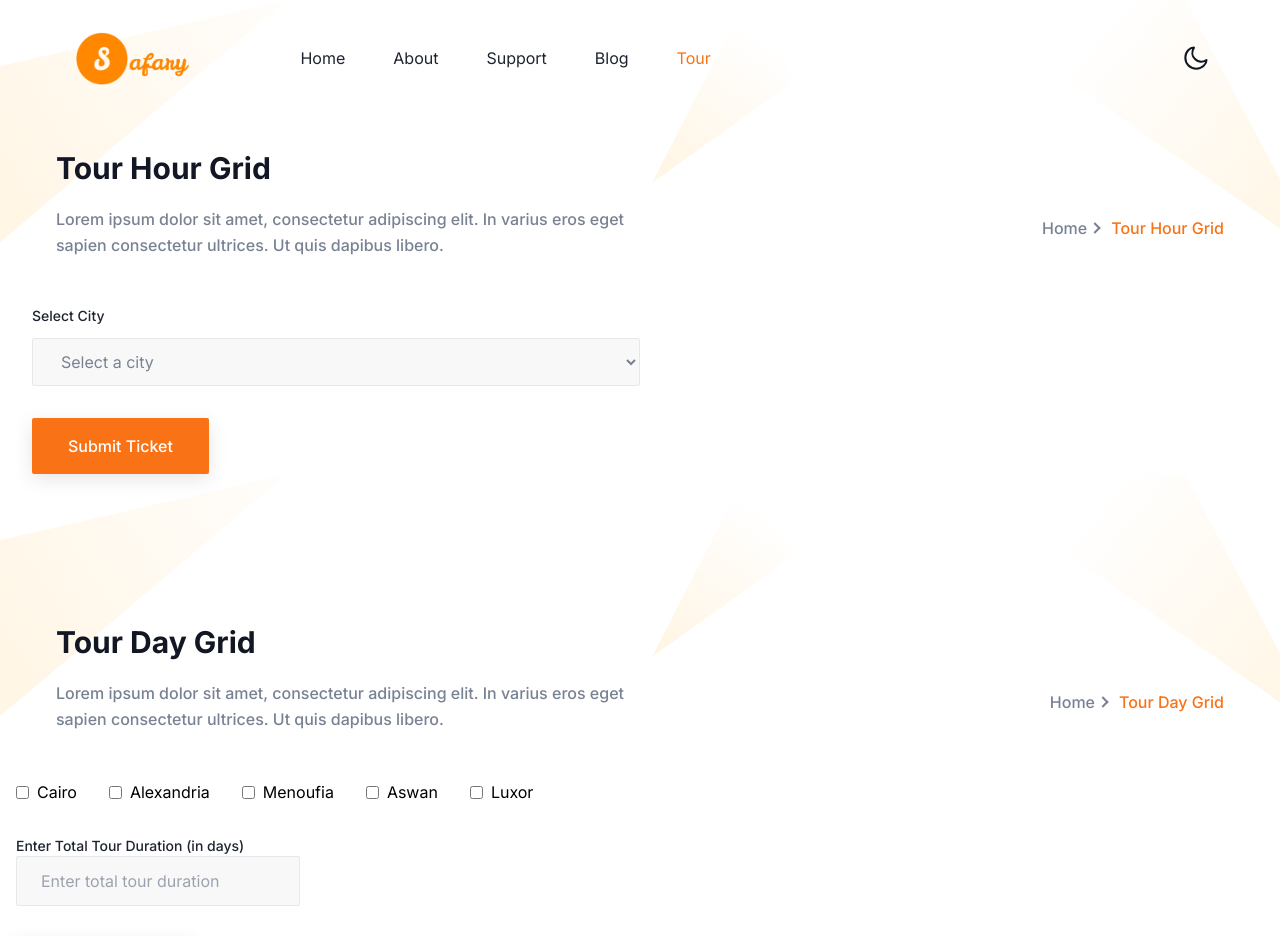
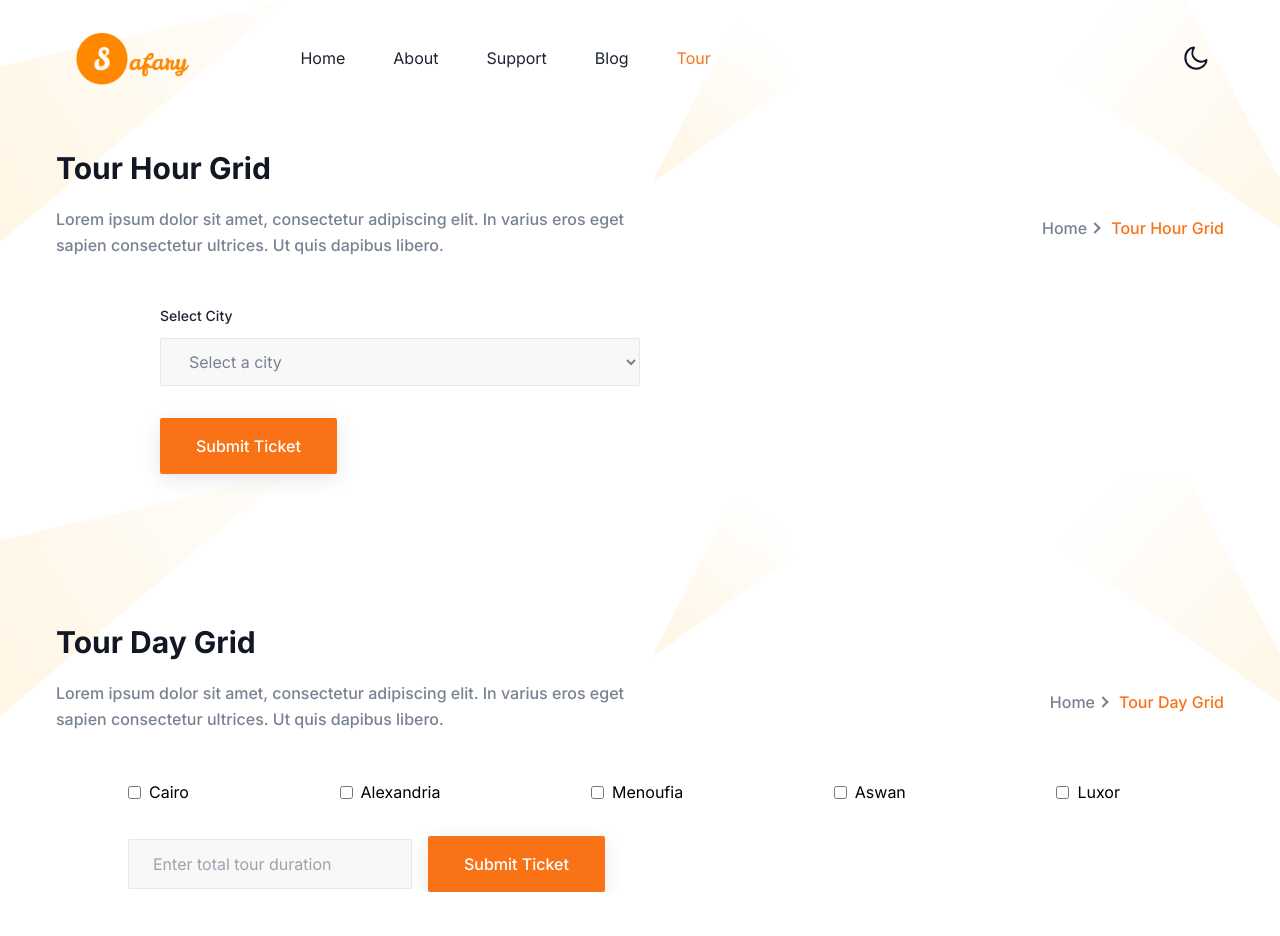
Before and after one commit to alyhani2024/SafaryApp, a Next.js app: page /Tourist/Tour in a window 1280 px wide. Shown: the top 936 px of the page. Built offline with nearby package versions, Linux system fonts and the light colour scheme.

Commit message:
Tour DesignWidth

```diff
--- a/src/components/TourDays/TourDay.tsx
+++ b/src/components/TourDays/TourDay.tsx
@@ -50,8 +50,8 @@ const TourDayForm = () => {
   };
 
   return (
-    <form onSubmit={handleSubmit} className='ml-4'>
-      <div className="flex flex-wrap">
+    <form onSubmit={handleSubmit} style={{ width: '80%', margin: '0 auto' }}>
+      <div className="flex flex-wrap justify-between">
         {cities.map((city) => (
           <div key={city} className="flex items-center mr-8">
             <input
@@ -67,8 +67,9 @@ const TourDayForm = () => {
       {selectedCities.map((city) => (
         <div key={city} className="mt-4">
           <h3 className="text-lg font-medium text-dark dark:text-white">{city}</h3>
+          <div className="flex flex-wrap">
             {attractions[city].map((attraction) => (
-            <div key={attraction} className="flex items-center mt-2">
+              <div key={attraction} className="flex items-center mt-2 mr-8">
                 <input
                   type="checkbox"
                   id={`${city}-${attraction}`}
@@ -79,19 +80,19 @@ const TourDayForm = () => {
               </div>
             ))}
           </div>
+        </div>
       ))}
-      <div className="mt-8">
-        <label htmlFor="tourDuration" className="block text-sm font-medium text-dark dark:text-white">Enter Total Tour Duration (in days)</label>
+      <div className="mt-8" style={{ display: 'flex', alignItems: 'center' }}>
         <input
           type="number"
           id="tourDuration"
           placeholder="Enter total tour duration"
-          className="border-stroke  rounded-sm border bg-[#f8f8f8] px-6 py-3 text-base text-body-color outline-none focus:border-orange-500 dark:border-transparent dark:bg-[#2C303B] dark:text-body-color-dark dark:shadow-two dark:focus:border-orange-500 dark:focus:shadow-none"
+          className="border-stroke  rounded-sm border bg-[#f8f8f8] px-6 py-3 text-base text-body-color outline-none focus:border-orange-500 dark:border-transparent dark:bg-[#2C303B] dark:text-body-color-dark dark:shadow-two dark:focus:border-orange-500 dark:focus:shadow-none mr-4"
           value={tourDuration}
           onChange={handleTourDurationChange}
         />
+        <button type="submit" className="rounded-sm bg-orange-500 px-9 py-4 text-base font-medium text-white shadow-submit duration-300 hover:bg-orange-500/90 dark:shadow-submit-dark">Submit Ticket</button>
       </div>
-      <button type="submit" className="mt-8 rounded-sm bg-orange-500 px-9 py-4 text-base font-medium text-white shadow-submit duration-300 hover:bg-orange-500/90 dark:shadow-submit-dark">Submit Ticket</button>
     </form>
   );
 };
--- a/src/components/TourHours/tourhour.tsx
+++ b/src/components/TourHours/tourhour.tsx
@@ -28,7 +28,7 @@ const TourHourForm = () => {
   };
 
   return (
-    <>
+    <div style={{ width: '80%', margin: '0 auto' }}>
       <form>
         <div className="-mx-4 ml-4 flex flex-wrap">
           <div className="w-full px-4 md:w-1/2">
@@ -102,7 +102,7 @@ const TourHourForm = () => {
           </div>
         </div>
       </form>
-    </>
+    </div>
   );
 };
 
```
Lines whose indentation alone changed are shown as unchanged.
